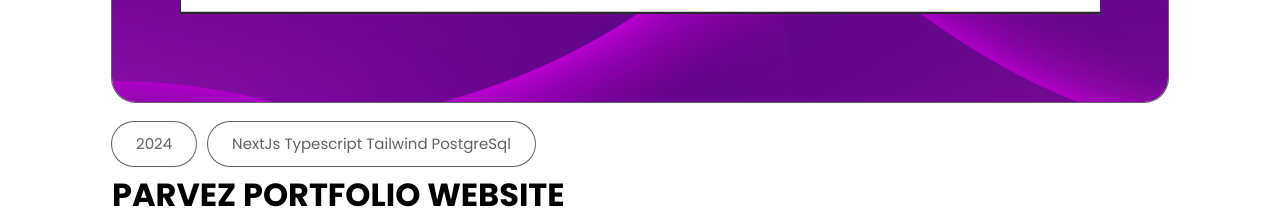
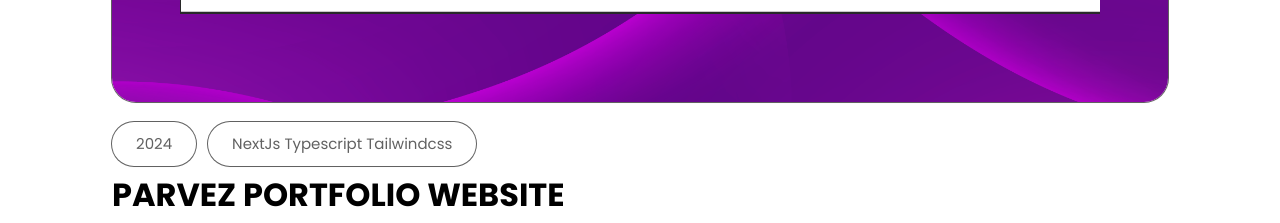
Before and after one commit to Mohamed-Parvez/parvez, a Next.js app: page / in a window 1280 px wide. Shown: the part 3520-3743 px from the top of the page. Built offline with nearby package versions, Linux system fonts and the light colour scheme.

Commit message:
updated projectone

```diff
--- a/components/sections/ProjectOne.tsx
+++ b/components/sections/ProjectOne.tsx
@@ -38,7 +38,7 @@ const ProjectOne = () => {
         </div>
         <div className="rounded-full px-[12px] py-[7px] shadow-sm ring-1 ring-grey-700 xs:px-5  xs:py-[9px] md:px-6 md:py-[11px]">
           <p className="text-[10px] font-normal text-grey-700 xs:text-[13px] md:text-[15px]">
-            NextJs Typescript Tailwind PostgreSql
+            NextJs Typescript Tailwindcss
           </p>
         </div>
       </div>
```
